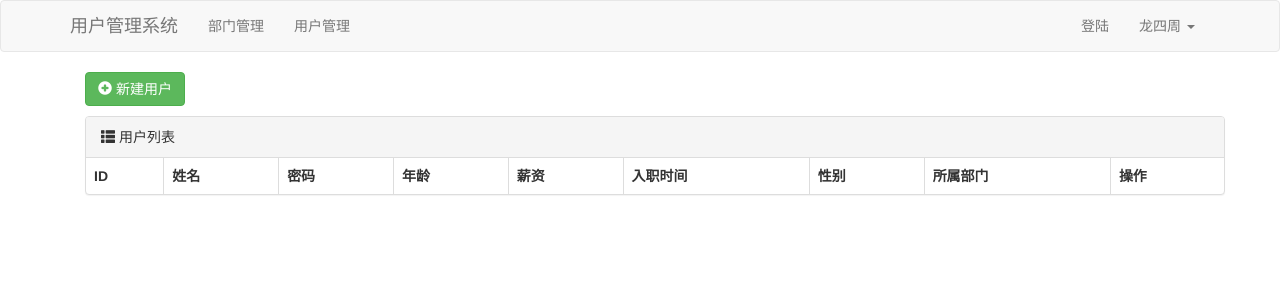
After one commit to lszh02/mysite2, a Django app: page /user/list/ in a window 1280 px wide. The commit adds this page. Shown: the top 300 px of the page. Run offline with Django 4.2, Linux system fonts and the light colour scheme; lists and menus that the app fills with data are empty; some libraries are stand-ins or nearby versions.

Commit message:
用户列表

```diff
--- a/mysite2/urls.py
+++ b/mysite2/urls.py
@@ -19,9 +19,14 @@ from django.urls import path
 from web2 import views
 
 urlpatterns = [
-    path('admin/', admin.site.urls),
+    # path('admin/', admin.site.urls),
+
+    # 部门管理
     path('depart/list/', views.depart_list),
     path('depart/add/', views.depart_add),
     path('depart/delete/', views.depart_delete),
     path('depart/<int:nid>/edit/', views.depart_edit),
+
+    # 用户管理
+    path('user/list/', views.user_list),
 ]
--- a/web2/templates/layout.html
+++ b/web2/templates/layout.html
@@ -26,7 +26,7 @@
             <ul class="nav navbar-nav">
                 {#        <li class="active"><a href="#">Link <span class="sr-only">(current)</span></a></li>#}
                 <li><a href="/depart/list/">部门管理</a></li>
-                <li><a href="#">部门管理</a></li>
+                <li><a href="/user/list/">用户管理</a></li>
             </ul>
             <ul class="nav navbar-nav navbar-right">
                 <li><a href="#">登陆</a></li>
--- /dev/null
+++ b/web2/templates/user_list.html
@@ -0,0 +1,57 @@
+{% extends 'layout.html' %}
+
+{% block content %}
+    <div>
+        <div class="container">
+            <div style="margin-bottom: 10px">
+                <a href="/user/add/" class="btn btn-success">
+                    <span class="glyphicon glyphicon-plus-sign" aria-hidden="true"></span>
+                    新建用户
+                </a>
+            </div>
+            <div class="panel panel-default">
+                <!-- Default panel contents -->
+                <div class="panel-heading">
+                    <span class="glyphicon glyphicon-th-list" aria-hidden="true"></span>
+                    用户列表
+                </div>
+
+                <!-- Table -->
+                <table class="table table-bordered">
+                    <thead>
+                    <tr>
+                        <th>ID</th>
+                        <th>姓名</th>
+                        <th>密码</th>
+                        <th>年龄</th>
+                        <th>薪资</th>
+                        <th>入职时间</th>
+                        <th>性别</th>
+                        <th>所属部门</th>
+                        <th>操作</th>
+                    </tr>
+                    </thead>
+                    <tbody>
+                    {% for obj in queryset %}
+                        <tr>
+                            <th>{{ obj.id }}</th>
+                            <td>{{ obj.name }}</td>
+                            <td>{{ obj.password }}</td>
+                            <td>{{ obj.age }}</td>
+                            <td>{{ obj.salary }}</td>
+                            <td>{{ obj.create_time|date:"Y-m-d" }}</td>
+                            <td>{{ obj.get_gender_display }}</td>
+                            <td>{{ obj.depart.title }}</td>
+                            <td>
+                                <a href="/user/{{ obj.id }}/edit/" class="btn btn-primary">编辑</a>
+                                <a href="/user/delete/?nid={1{ obj.id }}" class="btn btn-danger">删除</a>
+                            </td>
+                        </tr>
+                    {% endfor %}
+
+                    </tbody>
+                </table>
+            </div>
+        </div>
+    </div>
+{% endblock %}
--- a/web2/views.py
+++ b/web2/views.py
@@ -37,3 +37,10 @@ def depart_edit(request, nid):
     title = request.POST.get('title')
     models.Department.objects.filter(id=nid).update(title=title)
     return redirect('/depart/list/')
+
+
+def user_list(request):
+    """用户管理"""
+
+    queryset = models.UserInfo.objects.all()
+    return render(request, 'user_list.html', {'queryset': queryset})
```
